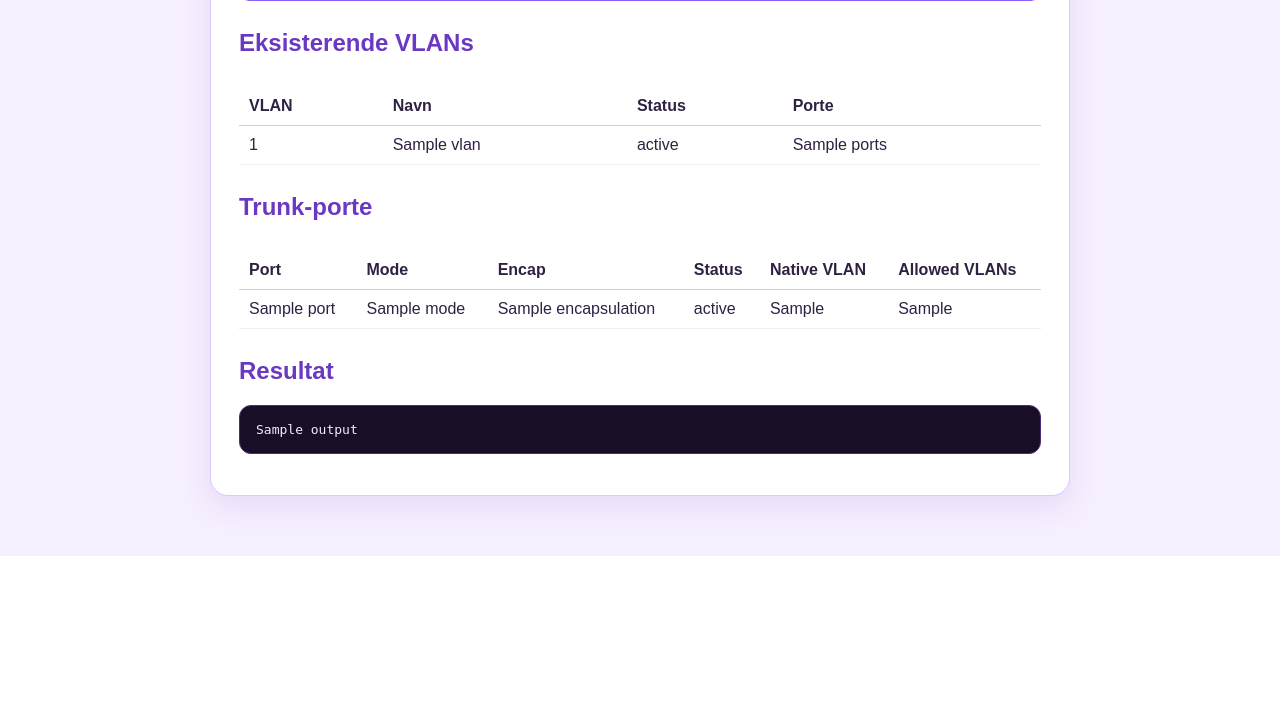
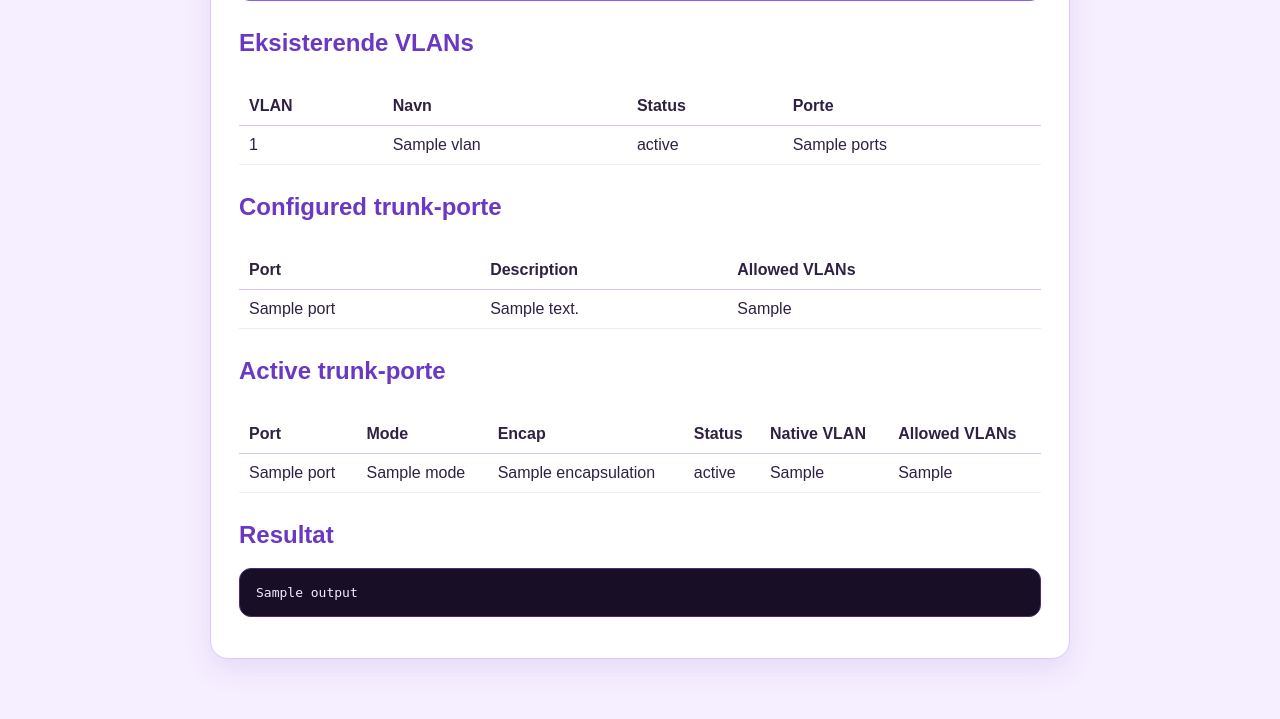
Before and after one commit to mean-pixel/ansibleH4, a Flask app: template switch-web/templates/index.html in a window 1280 px wide. Shown: the part 739-1458 px from the top of the page. Before the commit the page ends 1295 px from the top, so only its background shows below. Run offline with Flask 3, Linux system fonts and the light colour scheme; the template is opened without the code that fills it: most values are stand-ins (such as "Sample title", 1, 10 or a date in 2020).

Commit message:
Update index.html

```diff
--- a/switch-web/templates/index.html
+++ b/switch-web/templates/index.html
@@ -170,7 +170,29 @@
     </table>
   </div>
 
-      <h2>Trunk-porte</h2>
+  <h2>Configured trunk-porte</h2>
+  <div style="overflow-x:auto;">
+    <table style="width:100%; border-collapse: collapse; margin-top: 10px;">
+      <thead>
+        <tr>
+          <th style="text-align:left; padding:10px; border-bottom:1px solid #d9c2ff;">Port</th>
+          <th style="text-align:left; padding:10px; border-bottom:1px solid #d9c2ff;">Description</th>
+          <th style="text-align:left; padding:10px; border-bottom:1px solid #d9c2ff;">Allowed VLANs</th>
+        </tr>
+      </thead>
+      <tbody>
+        {% for trunk in configured_trunks %}
+          <tr>
+            <td style="padding:10px; border-bottom:1px solid #eee;">{{ trunk.port }}</td>
+            <td style="padding:10px; border-bottom:1px solid #eee;">{{ trunk.description }}</td>
+            <td style="padding:10px; border-bottom:1px solid #eee;">{{ trunk.allowed_vlans }}</td>
+          </tr>
+        {% endfor %}
+      </tbody>
+    </table>
+  </div>
+
+  <h2>Active trunk-porte</h2>
   <div style="overflow-x:auto;">
     <table style="width:100%; border-collapse: collapse; margin-top: 10px;">
       <thead>
@@ -184,7 +206,7 @@
         </tr>
       </thead>
       <tbody>
-            {% for trunk in trunks %}
+        {% for trunk in active_trunks %}
           <tr>
             <td style="padding:10px; border-bottom:1px solid #eee;">{{ trunk.port }}</td>
             <td style="padding:10px; border-bottom:1px solid #eee;">{{ trunk.mode }}</td>
```
Lines whose indentation alone changed are shown as unchanged.
